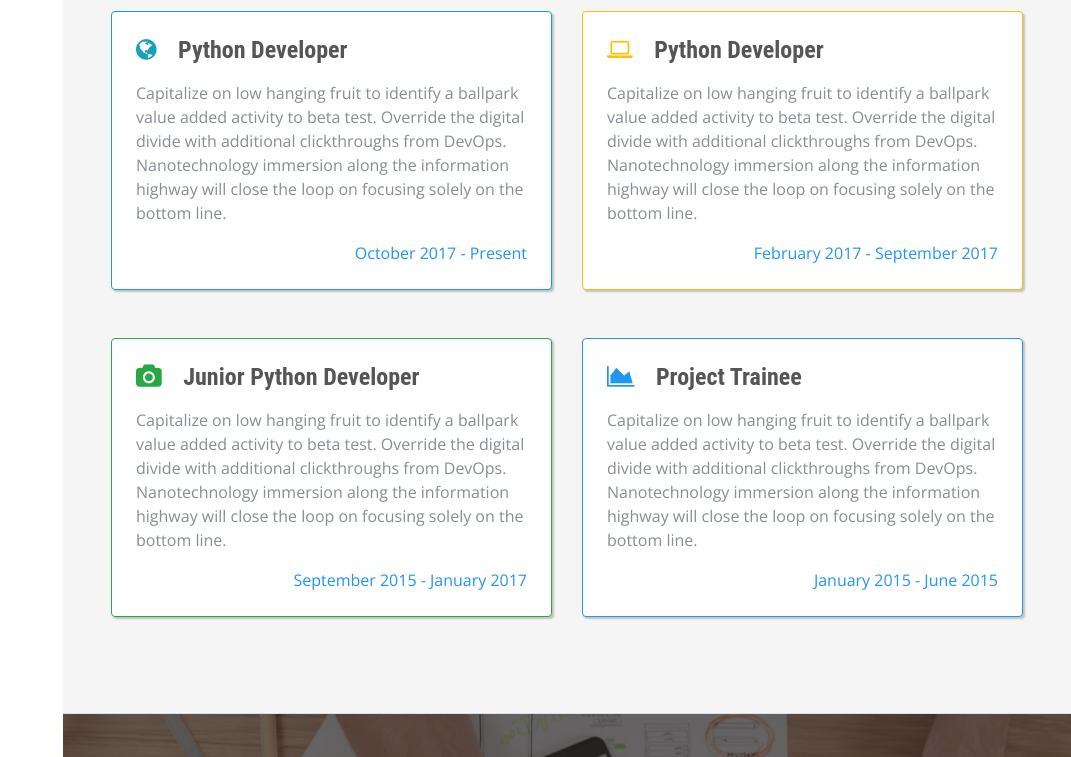
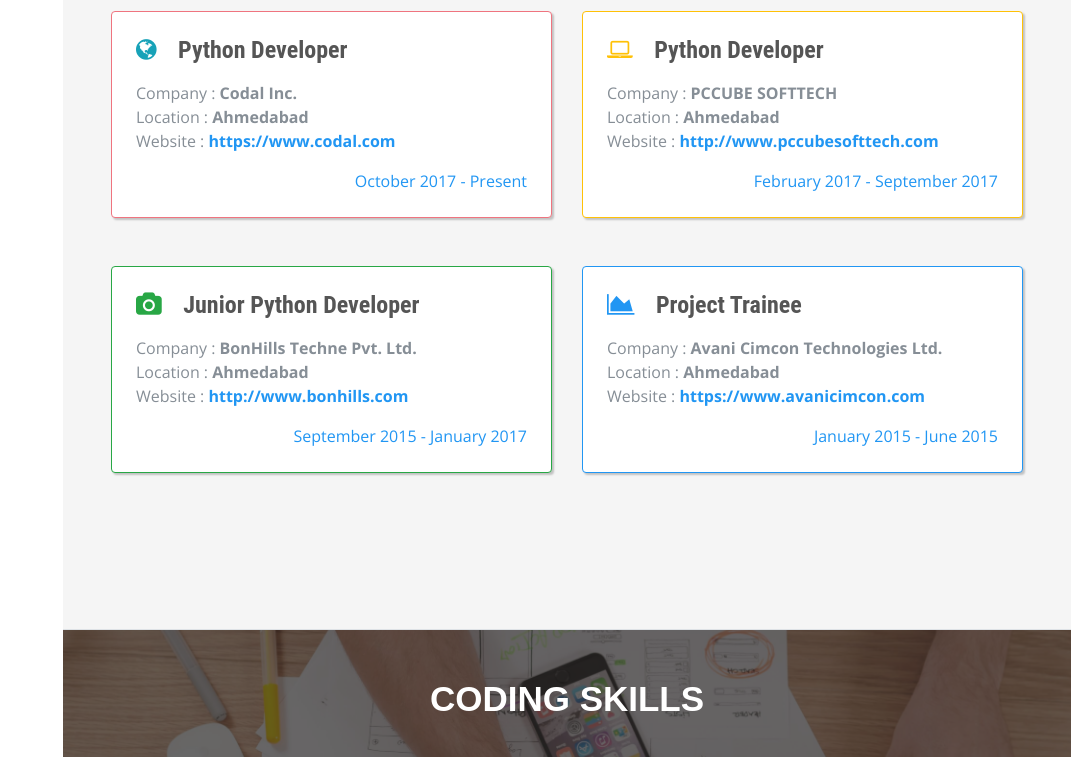
Before and after one commit to nikunj-panchal/personal-profile, a plain HTML site: page index.html in a window 1280 px wide. Shown: the part 970-1727 px from the top of the page, without its empty margins (209-1280 px from the left). Drawn offline with nearby package versions, Linux system fonts and the light colour scheme; a web font is replaced by a local one.

Commit message:
Experience and Education updated

```diff
--- a/css/style.css
+++ b/css/style.css
@@ -455,6 +455,7 @@ a:active {
     overflow: hidden;
     position: relative;
     padding: 60px 0;
+    margin-left: 8%;
 }
 
 #award-box:before {
--- a/index.html
+++ b/index.html
@@ -125,10 +125,28 @@ License URL: https://creativecommons.org/licenses/by/4.0/
                 <div class="mb-5 heading-border"></div>
               </div>
               <div class="resume-item col-md-6 col-sm-12 " >
-                <div class="card mx-0 p-4 mb-5" style="border-color: #17a2b8; box-shadow: 2px 2px 2px rgba(0, 0, 0, 0.21);">
+                <div class="card mx-0 p-4 mb-5" style="border-color: #ef747f; box-shadow: 2px 2px 2px rgba(0, 0, 0, 0.21);">
                   <div class=" resume-content mr-auto">
                       <h4 class="mb-3"><i class="fa fa-globe mr-3 text-info"></i> Python Developer</h4>
-                      <p>Capitalize on low hanging fruit to identify a ballpark value added activity to beta test. Override the digital divide with additional clickthroughs from DevOps. Nanotechnology immersion along the information highway will close the loop on focusing solely on the bottom line.</p>
+                      <p>
+                          <ul class="list-inline item-details">
+                              <li>Company :
+                                  <strong>
+                                    Codal Inc.
+                                  </strong>
+                              </li>
+                              <li>Location :
+                                  <strong>
+                                    Ahmedabad
+                                  </strong>
+                              </li>
+                              <li>Website :
+                                  <strong>
+                                    <a href="https://www.codal.com">https://www.codal.com</a>
+                                  </strong>
+                              </li>
+                          </ul>
+                      </p>
                   </div>
                   <div class="resume-date text-md-right">
                       <span class="text-primary">October 2017 - Present</span>
@@ -139,7 +157,25 @@ License URL: https://creativecommons.org/licenses/by/4.0/
                 <div class="card mx-0 p-4 mb-5" style="border-color: #ffc107; box-shadow: 2px 2px 2px rgba(0, 0, 0, 0.21);">
                   <div class="resume-content mr-auto">
                       <h4 class="mb-3"><i class="fa fa-laptop mr-3 text-warning"></i>  Python Developer</h4>
-                      <p>Capitalize on low hanging fruit to identify a ballpark value added activity to beta test. Override the digital divide with additional clickthroughs from DevOps. Nanotechnology immersion along the information highway will close the loop on focusing solely on the bottom line.</p>
+                      <p>
+                          <ul class="list-inline item-details">
+                              <li>Company :
+                                  <strong>
+                                    PCCUBE SOFTTECH
+                                  </strong>
+                              </li>
+                              <li>Location :
+                                  <strong>
+                                    Ahmedabad
+                                  </strong>
+                              </li>
+                              <li>Website :
+                                  <strong>
+                                    <a href="http://www.pccubesofttech.com">http://www.pccubesofttech.com</a>
+                                  </strong>
+                              </li>
+                          </ul>
+                      </p>
                   </div>
                   <div class="resume-date text-md-right">
                       <span class="text-primary">February 2017 - September 2017</span>
@@ -150,7 +186,25 @@ License URL: https://creativecommons.org/licenses/by/4.0/
                 <div class="card mx-0 p-4 mb-5" style="border-color: #28a745; box-shadow: 2px 2px 2px rgba(0, 0, 0, 0.21);">
                   <div class="resume-content mr-auto">
                       <h4 class="mb-3"><i class="fa fa-camera mr-3 text-success"></i> Junior Python Developer</h4>
-                      <p>Capitalize on low hanging fruit to identify a ballpark value added activity to beta test. Override the digital divide with additional clickthroughs from DevOps. Nanotechnology immersion along the information highway will close the loop on focusing solely on the bottom line.</p>
+                      <p>
+                          <ul class="list-inline item-details">
+                              <li>Company :
+                                  <strong>
+                                    BonHills Techne Pvt. Ltd.
+                                  </strong>
+                              </li>
+                              <li>Location :
+                                  <strong>
+                                    Ahmedabad
+                                  </strong>
+                              </li>
+                              <li>Website :
+                                  <strong>
+                                    <a href="http://www.bonhills.com">http://www.bonhills.com</a>
+                                  </strong>
+                              </li>
+                          </ul>
+                      </p>
                   </div>
                   <div class="resume-date text-md-right">
                       <span class="text-primary">September 2015 - January 2017</span>
@@ -161,7 +215,25 @@ License URL: https://creativecommons.org/licenses/by/4.0/
                 <div class="card mx-0 p-4 mb-5" style="border-color: #2196f3; box-shadow: 2px 2px 2px rgba(0, 0, 0, 0.21);">
                   <div class="resume-content mr-auto">
                       <h4 class="mb-3"><i class="fa fa-area-chart mr-3 text-primary"></i> Project Trainee</h4>
-                      <p>Capitalize on low hanging fruit to identify a ballpark value added activity to beta test. Override the digital divide with additional clickthroughs from DevOps. Nanotechnology immersion along the information highway will close the loop on focusing solely on the bottom line.</p>
+                      <p>
+                          <ul class="list-inline item-details">
+                              <li>Company :
+                                  <strong>
+                                    Avani Cimcon Technologies Ltd.
+                                  </strong>
+                              </li>
+                              <li>Location :
+                                  <strong>
+                                    Ahmedabad
+                                  </strong>
+                              </li>
+                              <li>Website :
+                                  <strong>
+                                    <a href="https://www.avanicimcon.com">https://www.avanicimcon.com</a>
+                                  </strong>
+                              </li>
+                          </ul>
+                      </p>
                   </div>
                   <div class="resume-date text-md-right">
                       <span class="text-primary">January 2015 - June 2015</span>
@@ -292,6 +364,20 @@ License URL: https://creativecommons.org/licenses/by/4.0/
           <div class="row text-center my-auto ">
               <div class="col-md-3 col-sm-6">
                   <div class="skill-item">
+                      <i class="fa fa-globe fa-5x"></i>
+                      <h2><span class="counter"> 95 </span><span>%</span></h2>
+                      <p>Python</p>
+                  </div>
+              </div>
+              <div class="col-md-3 col-sm-6">
+                  <div class="skill-item">
+                      <i class="fa fa-code fa-5x"></i>
+                      <h2><span class="counter"> 90 </span><span>%</span></h2>
+                      <p>Django</p>
+                  </div>
+              </div>
+              <div class="col-md-3 col-sm-6">
+                  <div class="skill-item">
                       <i class="fa fa-html5 fa-5x"></i>
                       <h2><span class="counter"> 84 </span><span>%</span></h2>
                       <p>HTML5</p>
@@ -302,20 +388,6 @@ License URL: https://creativecommons.org/licenses/by/4.0/
                       <i class="fa fa-css3 fa-5x"></i>
                       <h2><span class="counter"> 95 </span><span>%</span></h2>
                       <p>CSS3</p>
-                  </div>
-              </div>
-              <div class="col-md-3 col-sm-6">
-                  <div class="skill-item">
-                      <i class="fa fa-code fa-5x"></i>
-                      <h2><span class="counter"> 65 </span><span>%</span></h2>
-                      <p>JQuery</p>
-                  </div>
-              </div>
-              <div class="col-md-3 col-sm-6">
-                  <div class="skill-item">
-                      <i class="fa fa-globe fa-5x"></i>
-                      <h2><span class="counter"> 89 </span><span>%</span></h2>
-                      <p>PHP</p>
                   </div>
               </div>
           </div>
```
